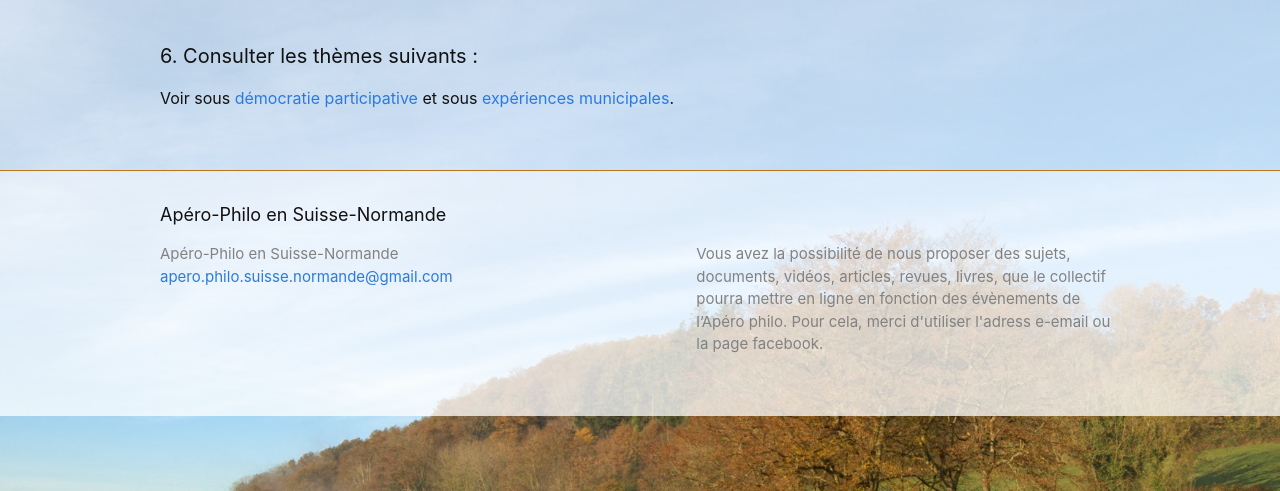
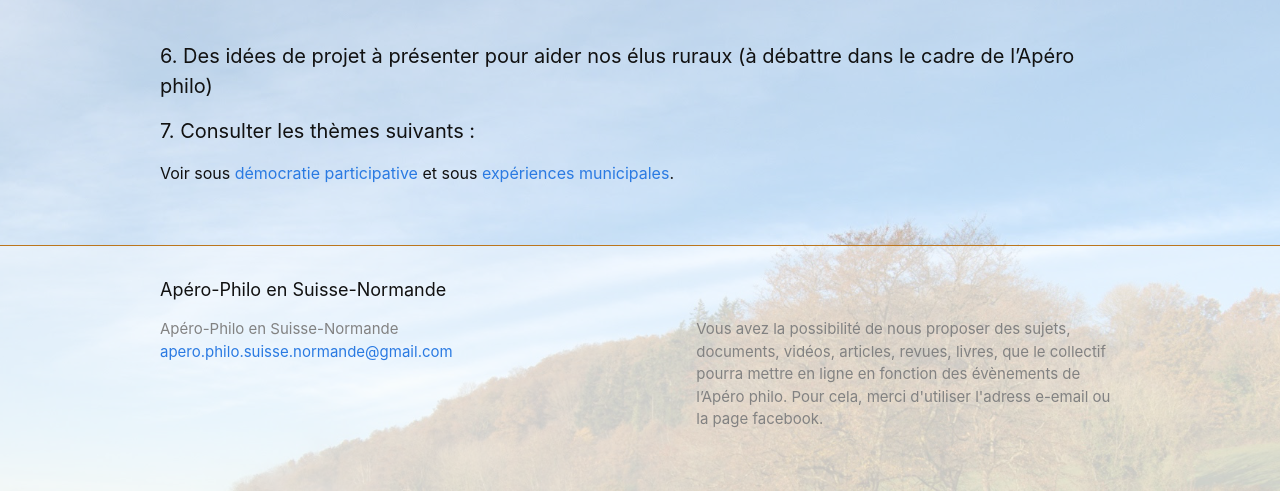
Before and after one commit to aperophilo/apero-philo-suisse-normande.github.io, a Jekyll site: the page built from collections/_events/2020-03-17-menuiserie.md, in a window 1280 px wide and 900 px high, scrolled down 2362 px, cut to the strip 409-900 px from the top of the window. Built offline with Jekyll 4.4.1, drawn with Linux system fonts in a browser that asks for light colours.

Commit message:
Update 2020-03-17-menuiserie.md

```diff
--- a/collections/_events/2020-03-17-menuiserie.md
+++ b/collections/_events/2020-03-17-menuiserie.md
@@ -37,7 +37,8 @@ Avec en particulier une incitation à consulter sur ce site la rubrique « qui s
 
 {% include youtube.html id="BXHH8K3YeAk"%}
 
+#### 6. Des idées de projet à présenter pour aider nos élus ruraux (à débattre dans le cadre de l’Apéro philo)
 
-#### 6. Consulter les thèmes suivants :
+#### 7. Consulter les thèmes suivants :
 
 Voir sous [démocratie participative](/themes) et sous [expériences municipales](/themes).
```
